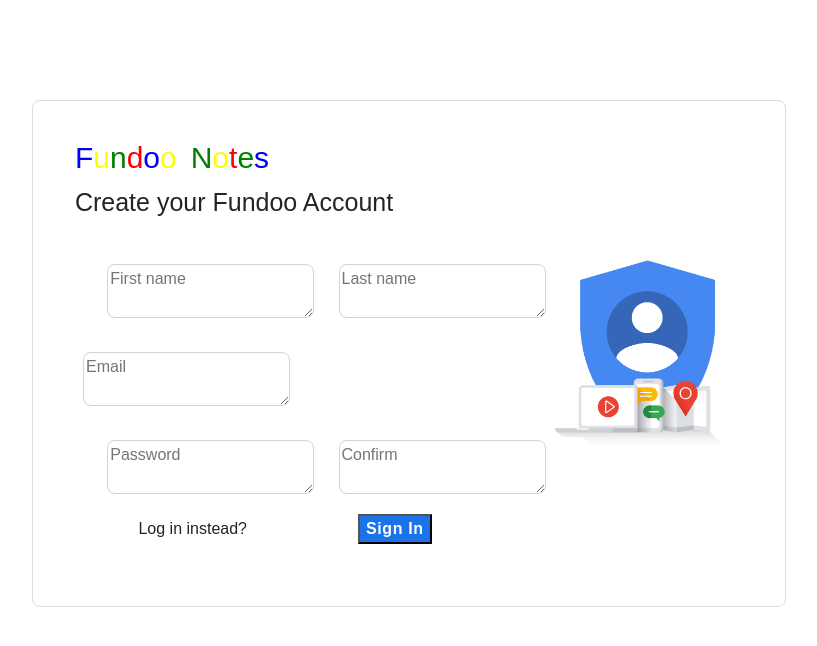
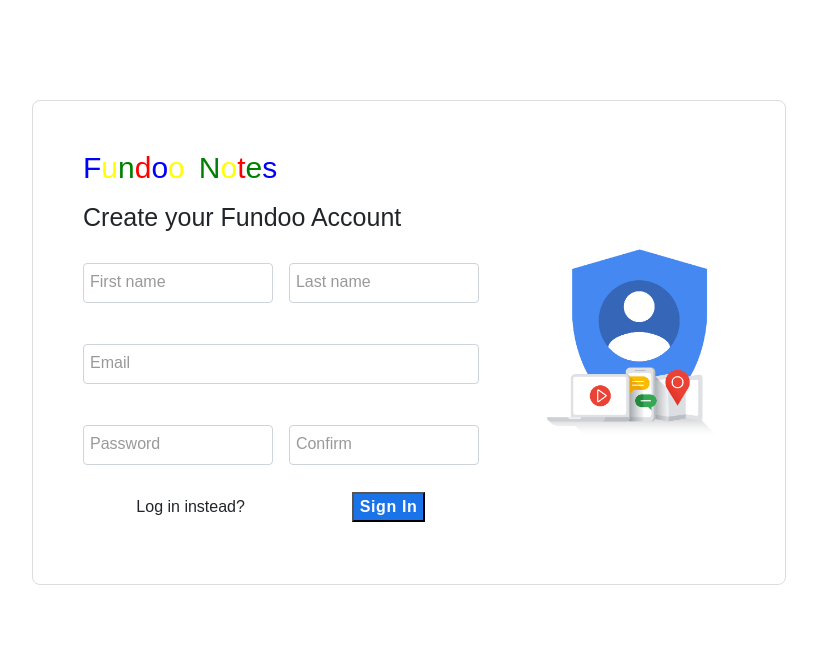
Before and after one commit to Shreyaswrp/FundooNoteFrontend, a React (Create React App) app: page /register in a window 1280 px wide. Shown: the top 646 px of the page, without its empty margins (204-1021 px from the left). Built offline with nearby package versions, Linux system fonts and the light colour scheme.

Commit message:
feat: validate input fields in the registration form

```diff
--- a/src/components/Registration.jsx
+++ b/src/components/Registration.jsx
@@ -1,106 +1,135 @@
-import React from 'react';
-import '../style/registration.scss';
-import { register } from '../services/userService'
+import React from "react";
+import "../style/registration.scss";
+import { register } from "../services/userService";
 import image from "../assets/account.png";
 
-class Registration extends React.Component {
-  constructor() {
-    super();
-    this.state = {
+const validEmailRegex = RegExp(
+  /^(([^<>()\[\]\.,;:\s@\"]+(\.[^<>()\[\]\.,;:\s@\"]+)*)|(\".+\"))@(([^<>()[\]\.,;:\s@\"]+\.)+[^<>()[\]\.,;:\s@\"]{2,})$/i
+);
+
+const initialState = {
   firstName: "",
   lastName: "",
   password: "",
   email: "",
   confirmPassword: "",
+  firstNameError: "",
+  lastNameError: "",
+  passwordError: "",
+  emailError: "",
+  confirmPasswordError: "",
   showLoader: false,
-      placeholder_firstName: "First name",
-      placeholder_lastName: "Last name",
-      placeholder_email: "Email",
-      placeholder_password: "Password",
-      placeholder_confirmPassword: "Confirm",
-    }
+};
+
+class Registration extends React.Component {
+  state = initialState;
+
+  handleChangeAll = (event) => {
+    const isCheckbox = event.target.type === "checkbox";
+    this.setState({
+      [event.target.name]: isCheckbox
+        ? event.target.checked
+        : event.target.value,
+    });
+  };
+
+  validateForm = () => {
+    let firstNameError = "";
+    let lastNameError = "";
+    let passwordError = "";
+    let emailError= "";
+    let confirmPasswordError= "";
+
+    if(!this.state.firstName) {
+      firstNameError = "First Name is required!"
     }
 
-  handlechangeall = (event) => {
-    this.setState({ [event.target.name]: event.target.value })
+    if(this.state.firstName.length< 3) {
+      firstNameError = "First Name must be at least 3 characters long!"
     }
 
-  handleLoginClick = () => {
-    var path = '/login'
-    this.props.history.push(path)
+    if(!this.state.lastName) {
+      lastNameError = "Last Name is required!"
     }
 
-  showoutlinelabel = () => {
-    this.setState({
-      placeholder_firstName: ''
-    })
-    document.getElementsByClassName("outline")[0].style.setProperty("display", "block")
+    if(this.state.lastName.length< 3) {
+      lastNameError = "Last Name must be at least 3 characters long!"
     }
 
-  showoutlinelabelLastName = () => {
-    this.setState({
-      placeholder_lastName: ''
-    })
-    document.getElementsByClassName("outline-lastname")[0].style.setProperty("display", "block")
+    if(!this.state.email) {
+      emailError = "Email id is required!"
     }
 
-  showoutlinelabelEmail = () => {
-    this.setState({
-      placeholder_email: ''
-    })
-    document.getElementsByClassName("outline-email")[0].style.setProperty("display", "block")
+    if(validEmailRegex.test(this.state.email)) {
+      emailError = "Email id is not valid!"
     }
 
-  showoutlinelabelPassword = () => {
-    this.setState({
-      placeholder_password: ''
-    })
-    document.getElementsByClassName("outline-password")[0].style.setProperty("display", "block")
+    if(!this.state.password) {
+      passwordError = "Password is required!"
     }
 
-  showoutlinelabelConfirmPassword = () => {
-    this.setState({
-      placeholder_confirmPassword: ''
-    })
-    document.getElementsByClassName("outline-confirmpassword")[0].style.setProperty("display", "block")
+    if(this.state.password.length < 8) {
+      passwordError = "Password must be at least 8 characters long!"
     }
 
+    if(!this.state.confirmPassword) {
+      confirmPasswordError = "Password confirmation is required!"
+    }
+
+    if(this.state.confirmPassword == this.state.password) {
+      confirmPasswordError = "Password doesn't match!"
+    }
+
+    if(firstNameError || lastNameError || emailError || passwordError || confirmPasswordError) {
+      this.setState({ firstNameError, lastNameError, emailError, passwordError, confirmPasswordError});
+      return false;
+    }
+
+    return true;
+
+  };
+
   handleRegisterSubmit = (event) => {
-    this.setState({ showLoader: true })
+    event.preventDefault();
+    const isValid = this.validateForm();
+    console.log("88"+isValid);
+    if (isValid) {
+      this.setState({ showLoader: true });
       var registerData = {};
       registerData.firstName = this.state.firstName;
       registerData.lastName = this.state.lastName;
       registerData.email = this.state.email;
-    registerData.password = this.state.password
-
-    console.log("registered data" +registerData);
+      registerData.password = this.state.password;
 
       let options = {
         data: registerData,
-      purpose: 'register'
-    }
+      };
 
       register(options)
         .then((response) => {
           console.log("response in register jsx: ", response);
           this.setState({ showLoader: false });
           this.setState({
-          firstName: '',
-          lastName: '',
-          email: '',
-          password: '',
-          confirmPassword: ''
+            firstName: "",
+            lastName: "",
+            email: "",
+            password: "",
+            confirmPassword: "",
           });
         })
         .catch((error) => {
           console.log("error in regster jsx: ", error);
           this.setState({ showLoader: false });
-      })
+        });
+
+        //Clear form
+        this.setState(initialState);
     }
+  };
 
   render() {
     return (
-      <div className="Container">
+      <div className="container">
         <div className="content-div">
           <div className="content">
             <div className="title">
@@ -116,78 +145,81 @@
               <div className="e">e </div>
               <div className="s">s </div>
             </div>
-            <div className="subtitle">
-              Create your Fundoo Account
-          </div>
-          <form className="account-form">
+            <div className="subtitle">Create your Fundoo Account</div>
+            <form autocomplete="off">
               <div className="initials">
-          <div className="nameArea">
-          <div className="outline" >
-          <span >First name</span></div>
-                <textarea className="text-field"
-                  placeholder={this.state.placeholder_firstName}
-                  onClick= {this.showoutlinelabel}
+                <div className="form-group">
+                  <input
+                    class="form-control"
+                    name="firstname"
                     value={this.state.firstName}
-                  onChange={this.handlechangeall}
-                  variant="outlined"
-                  autoComplete="off">
-                </textarea>
+                    onChange={this.handleChangeAll}
+                  />
+                  <label for="firstname">First name</label>
+                  <div className="valid-feedback">Valid.</div>
+                  <div className="invalid-feedback">{this.state.firstNameError}</div>
                 </div>
 
-          <div className="nameArea">
-          <div className="outline-lastname">
-          <span >Last name</span></div>
-              <textarea className="text-field"
-                  placeholder={this.state.placeholder_lastName}
-                  onClick= {this.showoutlinelabelLastName}
+                <div className="form-group side-form">
+                  <input
+                    class="form-control"
+                    name="lastname"
                     value={this.state.lastName}
-                  onChange={this.handlechangeall}
-                  variant="outlined"
-                  autoComplete="off"></textarea>
+                    onChange={this.handleChangeAll}
+                  />
+                  <label for="firstname">Last name</label>
+                  <div class="valid-feedback">Valid.</div>
+                  <div class="invalid-feedback">{this.state.lastNameError}</div>
                 </div>
               </div>
 
-            <div className="emailArea">
-            <div className="outline-email">
-          <span >Email</span></div>
-            <textarea className="text-field"
-                placeholder={this.state.placeholder_email}
-                onClick= {this.showoutlinelabelEmail}
+              <div className="form-group">
+                <input
+                  class="form-control"
+                  name="email"
                   value={this.state.email}
-                onChange={this.handlechangeall}
-                variant="outlined"
-                autoComplete="off"></textarea>
+                  onChange={this.handleChangeAll}
+                />
+                <label for="email">Email</label>
+                <div class="valid-feedback">Valid.</div>
+                <div class="invalid-feedback">{this.state.emailError}</div>
               </div>
+
               <div className="initials">
-              <div className="nameArea">
-              <div className="outline-password">
-          <span >Password</span></div>
-              <textarea className="text-field"
-                  placeholder={this.state.placeholder_password}
-                  onClick= {this.showoutlinelabelPassword}
+                <div className="form-group">
+                  <input
+                    class="form-control"
+                    name="password"
                     value={this.state.password}
-                  onChange={this.handlechangeall}
-                  variant="outlined"></textarea>
+                    onChange={this.handleChangeAll}
+                  />
+                  <label for="firstname">Password</label>
+                  <div class="valid-feedback">Valid.</div>
+                  <div class="invalid-feedback">{this.state.passwordError}</div>
                 </div>
-              <div className="nameArea">
-              <div className="outline-confirmpassword">
-          <span >Confirm</span></div>
-              <textarea className="text-field"
-                  placeholder={this.state.placeholder_confirmPassword}
-                  onClick= {this.showoutlinelabelConfirmPassword}
+
+                <div className="form-group side-form">
+                  <input
+                    class="form-control"
+                    name="confirmpassword"
                     value={this.state.confirmPassword}
-                  onChange={this.handlechangeall}
-                  variant="outlined"></textarea>
+                    onChange={this.handleChangeAll}
+                  />
+                  <label for="firstname">Confirm</label>
+                  <div class="valid-feedback">Valid.</div>
+                  <div class="invalid-feedback">
+                    {this.state.confirmPasswordError}
+                  </div>
                 </div>
               </div>
             </form>
 
             <div className="submit">
-              <div className="text"
-                onClick={this.handleLoginClick}>
+              <div className="text" onClick={this.handleLoginClick}>
                 Log in instead?
               </div>
-              <button type="button"
+              <button
+                type="submit"
                 className="submitBtn"
                 variant="contained"
                 onClick={this.handleRegisterSubmit}>
@@ -196,11 +228,11 @@
             </div>
           </div>
           <div className="account">
-          <img className= "account-image" src={image} alt="error"/>
+            <img className="account-image" src={image} alt="error" />
           </div>
         </div>
       </div>
-    )
+    );
   }
 }
 
--- a/src/style/registration.scss
+++ b/src/style/registration.scss
@@ -5,13 +5,38 @@
   font-family: arial,sans-serif;
 }
 
+.form-group{ position: relative; margin-top: 25px; padding: 0;}
+.form-control{height: 40px}
+.form-control:focus{box-shadow: none; border-style: solid;
+  border-color: blue;
+  border-width: 2px;}
+
+label{
+  position: absolute;
+  left: 7px;
+  top: 7px;
+  transition: all 0.3s;
+  background-color: white;
+  color: #999;
+  font-weight: normal;
+}
+
+.form-control:focus ~ label{
+  left: 8px;
+  top: -10px;
+  color: blue;
+  background: #fff;
+  padding:0 5px;
+  border-width: 4px;
+}
+
 .title {
   flex-direction: row;
   display: flex;
   align-items: flex-start;
   justify-content: flex-start;
-  margin-left: -2%;
-  margin-top: -4%;
+  margin-left: 0px;
+  margin-top: -6px;
 }
 
 .content-div {
@@ -24,12 +49,12 @@
   display: flex;
   align-items: flex-start;
   justify-content: flex-start;
-  margin-left: -2%;
-  margin-top: 1%;
+  margin-left: 0px;
+  margin-top: 9px;
   font-size: 25px;
 }
 
-.Container {
+.container {
   width: 754px;
   border: 8px;
   border: 1px solid gainsboro;;
@@ -40,19 +65,11 @@
   border-radius: 8px;
 }
 
-.textField {
-  min-width: 25%;
-}
-
 .account {
   display: flex;
   justify-content: center;
   align-items: center;
   margin-left: 10%;
-}
-
-.textField3 {
-  width: 90%;
 }
 
 .content {
@@ -65,16 +82,8 @@
   width: 191px;
 }
 
-.text-field {
-  border-color: lightgray;
-  border-radius: 8px;
-  border-width: 1px;
-}
-
-.nameArea {
-  margin-left: 6%;
-  width: 59%;
-  border-color: blue;
+.side-form {
+  margin-left: 16px;
 }
 
 .initials {
@@ -82,53 +91,8 @@
   flex-direction: row;
   align-items: flex-start;
   justify-content: space-around;
-  margin-top: 27px;
-}
-
-.outline-lastname {
-  margin-bottom: 1rem;
-  top: 253px;
-  position: absolute;
-  background-color: white;
-  width: 77px;
-  margin-left: 6px;
-  display: none;
-}
-
-.outline-email {
-  margin-bottom: 1rem;
-  top: 341px;
-  position: absolute;
-  background-color: white;
-  width: 42px;
-  margin-left: 9px;
-  display: none;
-}
-
-.outline-password {
-  margin-bottom: 1rem;
-    top: 428px;
-    position: absolute;
-    background-color: white;
-    width: 71px;
-    margin-left: 9px;
-    display: none;
-}
-
-.outline-confirmpassword {
-  margin-bottom: 1rem;
-  top: 428px;
-  position: absolute;
-  background-color: white;
-  width: 57px;
-  margin-left: 9px;
-  display: none;
-}
-
-.emailArea{
-   width: 59%;
-   margin-left: 0%;
-   margin-top: 27px;
+  margin-top: 1px;
+  margin-left: 0px;
 }
 
 .f {
@@ -194,20 +158,6 @@
   @include submitButton;
 }
 
-.account-form{
-  padding-top: 1em;
-}
-
-.outline {
-  margin-bottom: 1rem;
-  top: 253px;
-  position: absolute;
-  background-color: white;
-  width: 77px;
-  margin-left: 6px;
-  display: none;
-}
-
 @media only screen and (max-width: 600px) {
   .title {
     flex-direction: row;
@@ -222,29 +172,10 @@
     margin-bottom: 5%;
     font-size: 22px;
   }
-  .card {
-    min-width: 20%;
-    max-width: 99%;
-    display: flex;
-    flex-direction: column;
-    margin: 100px auto;
-  }
 
-  .nameArea {
-    margin-left: 0%;
-    width: 100%;
-  }
   .initials {
     display: flex;
     flex-direction: column;
-  }
-
-  .textField3 {
-    width: 95%;
-  }
-
-  .textField {
-    width: 95%;
   }
 
   .content {
@@ -254,6 +185,4 @@
   .account {
     display: none;
   }
-
-
 }
```
Lines whose indentation alone changed are shown as unchanged.
